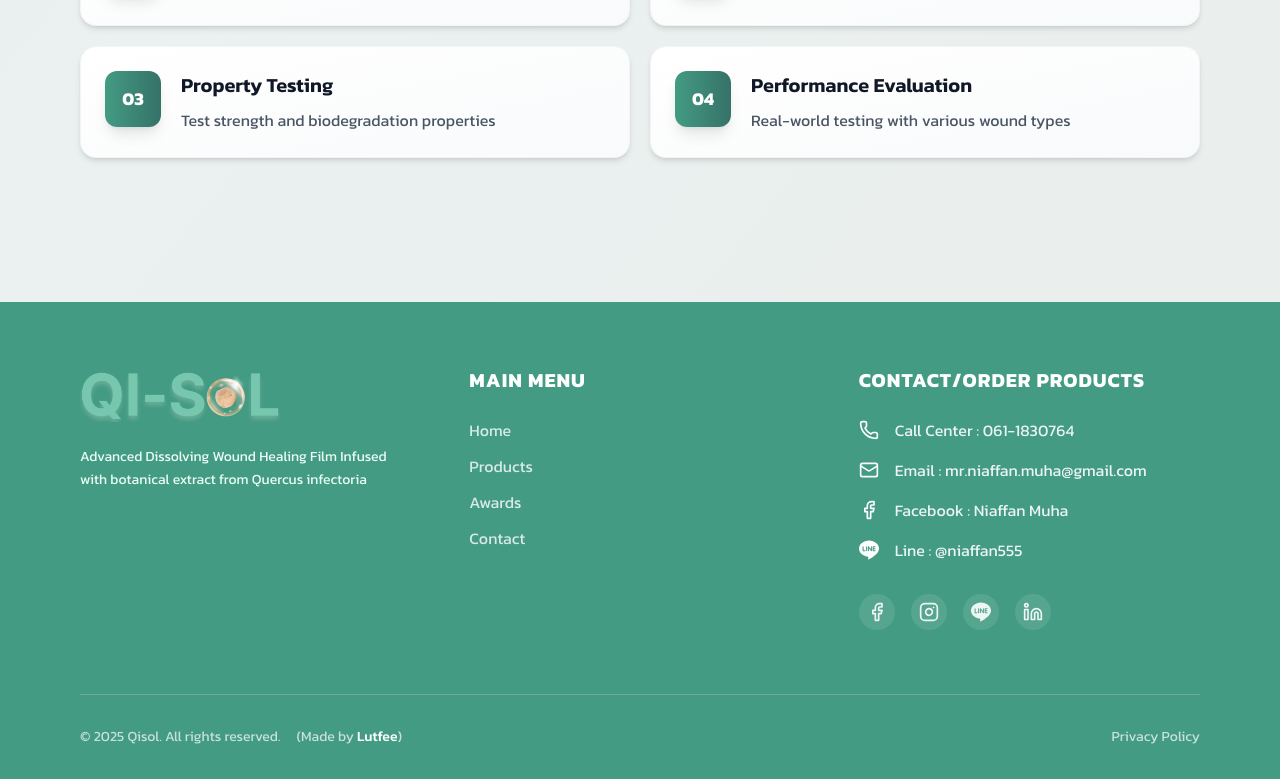
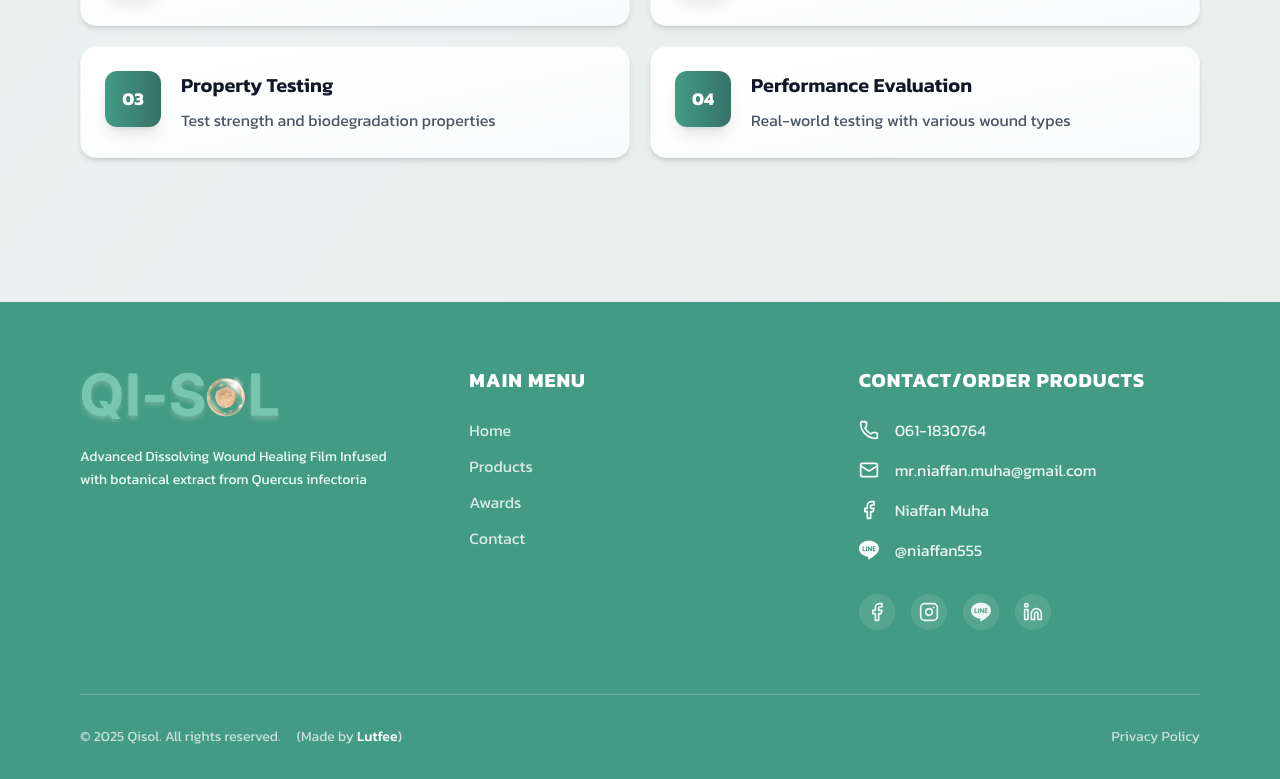
Before and after one commit to zibal2567/Qisol-web, a Next.js app: page /en in a window 1280 px wide. Shown: the part 5764-6543 px from the top of the page. Built offline with nearby package versions, Linux system fonts and the light colour scheme.

Commit message:
Fix formatting for contact information in Footer

```diff
--- a/src/components/Footer.tsx
+++ b/src/components/Footer.tsx
@@ -74,28 +74,28 @@ export default function Footer() {
                                           <div className="flex items-center justify-center md:justify-start gap-4">
                                                 <Phone className="w-5 h-5 flex-shrink-0 text-white" />
                                                 <a href={`tel:${contectConfig.tel}`} className="hover:text-white transition-colors">
-                                                      Call Center : {contectConfig.tel}
+                                                      {contectConfig.tel}
                                                 </a>
                                           </div>
 
                                           <div className="flex items-center justify-center md:justify-start gap-4">
                                                 <Mail className="w-5 h-5 flex-shrink-0 text-white" />
                                                 <a href={`mailto:${contectConfig.email}`} className="hover:text-white transition-colors">
-                                                      Email : {contectConfig.email}
+                                                      {contectConfig.email}
                                                 </a>
                                           </div>
 
                                           <div className="flex items-center justify-center md:justify-start gap-4">
                                                 <Facebook className="w-5 h-5 flex-shrink-0 text-white" />
                                                 <a href="https://facebook.com/affan.muha" target="_blank" rel="noopener noreferrer" className="hover:text-white transition-colors">
-                                                      Facebook : {contectConfig.facebook}
+                                                      {contectConfig.facebook}
                                                 </a>
                                           </div>
 
                                           <div className="flex items-center justify-center md:justify-start gap-4">
                                                 <LineIcon className="w-5 h-5 flex-shrink-0 text-white" />
                                                 <a href={`https://line.me/ti/p/${contectConfig.line}`} target="_blank" rel="noopener noreferrer" className="hover:text-white transition-colors">
-                                                      Line : @{contectConfig.line}
+                                                      @{contectConfig.line}
                                                 </a>
                                           </div>
 
```
